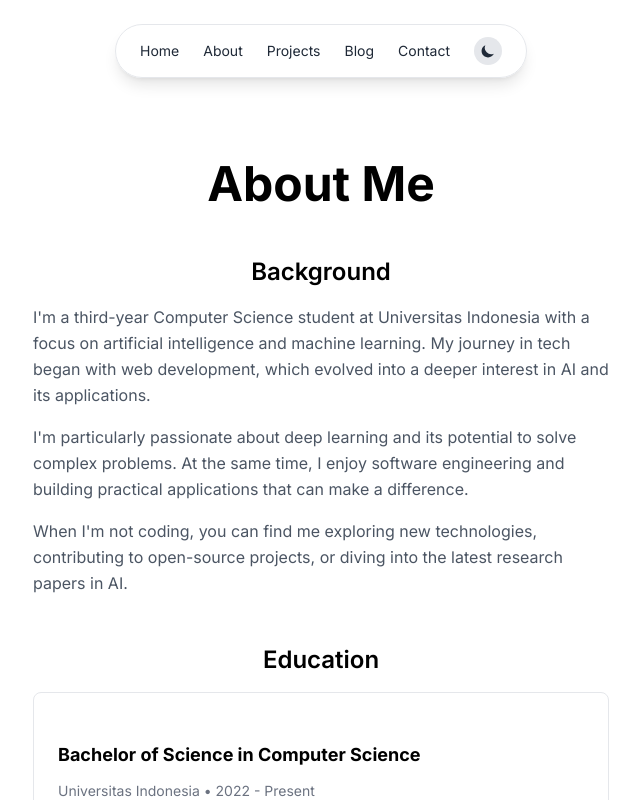
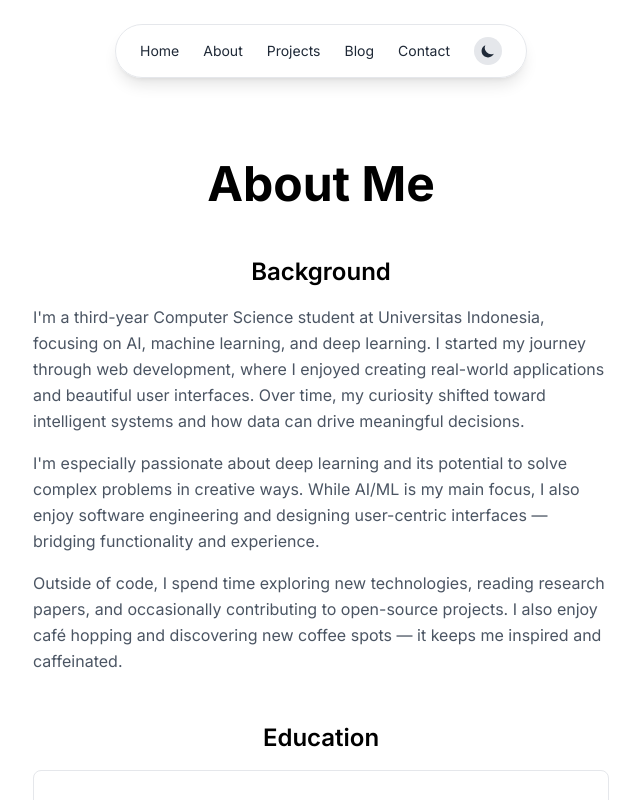
Before and after one commit to wahyuhiddayat/wahyuht, a Next.js app: page /about in a window 1280 px wide. Shown: the top 800 px of the page, without its empty margins (319-959 px from the left). Built offline with nearby package versions, Linux system fonts and the light colour scheme.

Commit message:
chore(about): refine Background section content

```diff
--- a/src/app/about/page.tsx
+++ b/src/app/about/page.tsx
@@ -14,16 +14,17 @@ export default function About() {
         <div className="mb-12">
           <h2 className="text-2xl font-semibold mb-4 text-center">Background</h2>
           <p className="text-gray-600 dark:text-gray-300 mb-4">
-            I'm a third-year Computer Science student at Universitas Indonesia with a focus on artificial intelligence and machine learning.
-            My journey in tech began with web development, which evolved into a deeper interest in AI and its applications.
+            I'm a third-year Computer Science student at Universitas Indonesia, focusing on AI, machine learning, and deep learning.
+            I started my journey through web development, where I enjoyed creating real-world applications and beautiful user interfaces.
+            Over time, my curiosity shifted toward intelligent systems and how data can drive meaningful decisions.
           </p>
           <p className="text-gray-600 dark:text-gray-300 mb-4">
-            I'm particularly passionate about deep learning and its potential to solve complex problems.
-            At the same time, I enjoy software engineering and building practical applications that can make a difference.
+            I'm especially passionate about deep learning and its potential to solve complex problems in creative ways.
+            While AI/ML is my main focus, I also enjoy software engineering and designing user-centric interfaces — bridging functionality and experience.
           </p>
           <p className="text-gray-600 dark:text-gray-300">
-            When I'm not coding, you can find me exploring new technologies, contributing to
-            open-source projects, or diving into the latest research papers in AI.
+            Outside of code, I spend time exploring new technologies, reading research papers, and occasionally contributing to open-source projects.
+            I also enjoy café hopping and discovering new coffee spots — it keeps me inspired and caffeinated.
           </p>
         </div>
 
```
